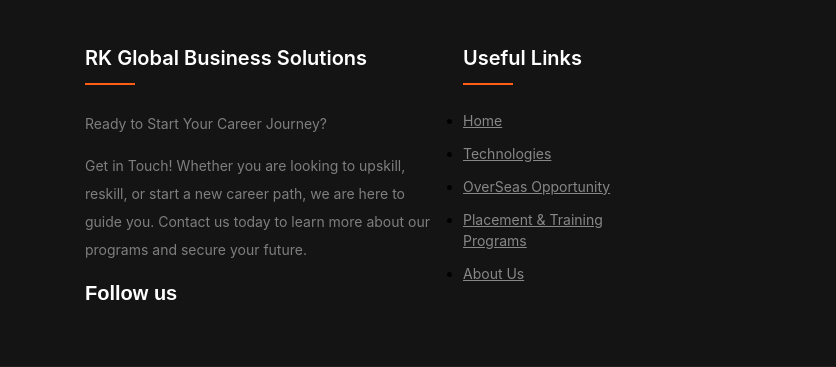
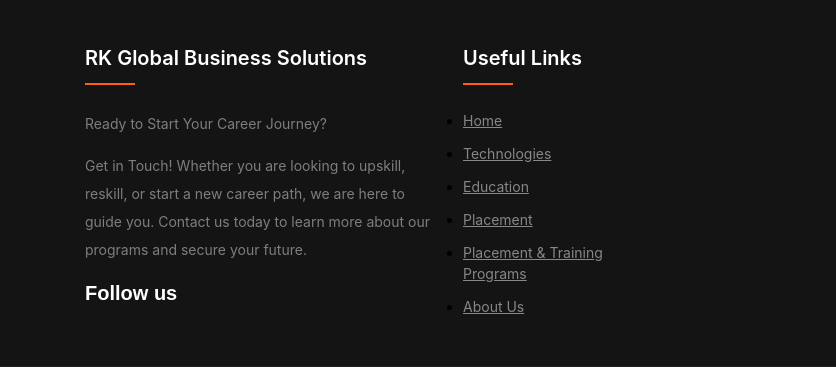
Before and after one commit to sherjin-tech/Rk-Global-Services, a plain HTML site: page placement&training.html in a window 1280 px wide. Shown: the part 2254-2621 px from the top of the page, 0-836 px from the left. Drawn offline with nearby package versions, Linux system fonts and the light colour scheme; a web font is replaced by a local one.

Commit message:
Update placement&training.html

```diff
--- a/placement&training.html
+++ b/placement&training.html
@@ -225,12 +225,13 @@
                       <div class="footer-widget-heading">
                           <h3>Useful Links</h3>
                       </div>
-                      <ul class="">
-                          <li><a href="#">Home</a></li>
-                          <li><a href="#">Technologies</a></li>
-                          <li><a href="#">OverSeas Opportunity</a></li>
-                          <li><a href="#">Placement & Training Programs</a></li>
-                          <li><a href="#">About Us</a></li>
+                       <ul class="">
+                          <li><a href="./index.html">Home</a></li>
+                          <li><a href="./technology.html">Technologies</a></li>
+                          <li><a href="./education.html">Education</a></li>
+                          <li><a href="./placement.html">Placement</a></li>
+                          <li><a href="./placement&training.html">Placement & Training Programs</a></li>
+                          <li><a href="./index.html">About Us</a></li>
                       </ul>
                   </div>
               </div>
```
